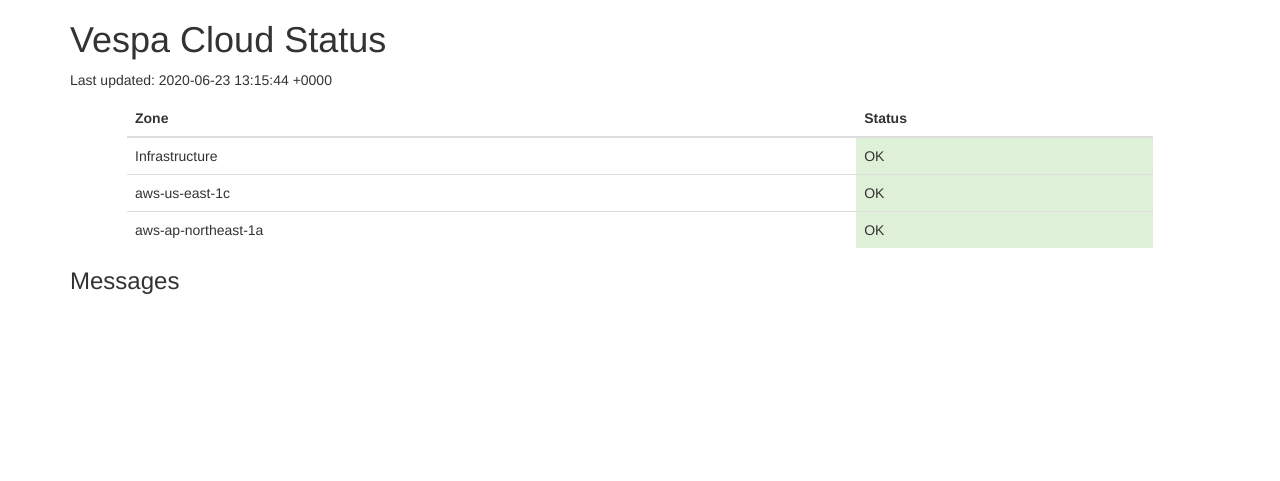
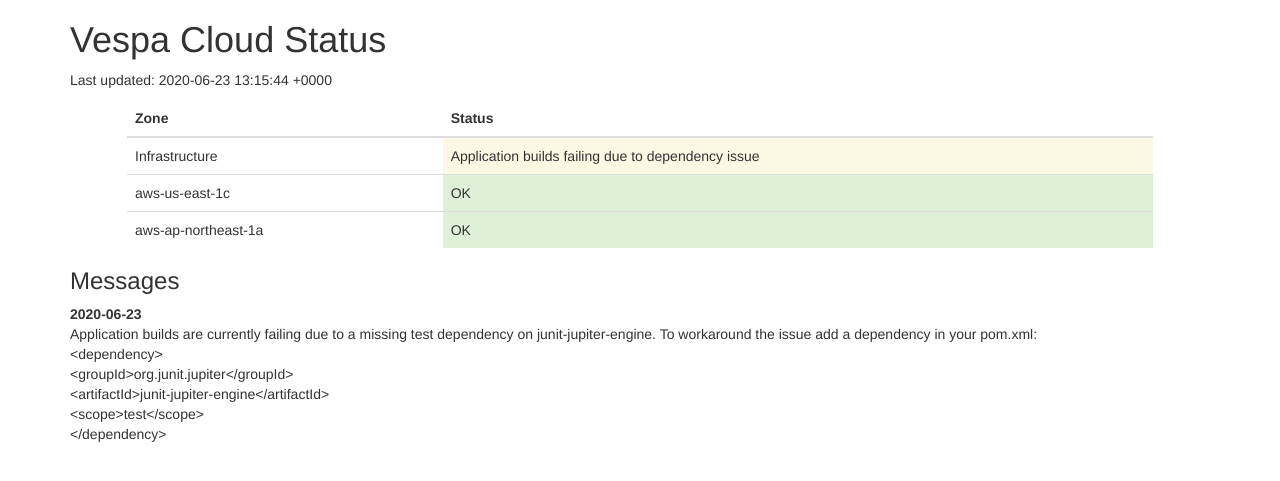
Before and after one commit to vespa-engine/cloud, a Jekyll site: the page built from status.html, in a window 1280 px wide. Shown: the top 481 px of the page. Built offline with Jekyll 4.4.1, drawn with Linux system fonts in a browser that asks for light colours.

Commit message:
Application builds failing

```diff
--- a/_data/status.yml
+++ b/_data/status.yml
@@ -3,8 +3,8 @@ zones:
   # List all zones and status. Valid status is "success", "warning" or "danger".
   # Message should be "OK", "Partial outage", "Degraded service", "Down" or similar short string.
   - name: "Infrastructure"
-    status: success
-    message: "OK"
+    status: warning
+    message: "Application builds failing due to dependency issue"
   - name: "aws-us-east-1c"
     status: success
     message: "OK"
@@ -19,3 +19,5 @@ messages:
   #   message: "Issues with query serving in aws.us-east-1c - currently investigating."
   - date: 2020-03-23
     message: "The aws-ap-northeast-1a zone in Tokyo, JP region is now online!"
+  - date: 2020-06-23
+    message: "Application builds are currently failing due to a missing test dependency on junit-jupiter-engine. To workaround the issue add a dependency in your pom.xml:<br>         &lt;dependency&gt;<br>            &lt;groupId&gt;org.junit.jupiter&lt;/groupId&gt;<br>            &lt;artifactId&gt;junit-jupiter-engine&lt;/artifactId&gt;<br>            &lt;scope&gt;test&lt;/scope&gt;<br>        &lt;/dependency&gt;</br>"
```
